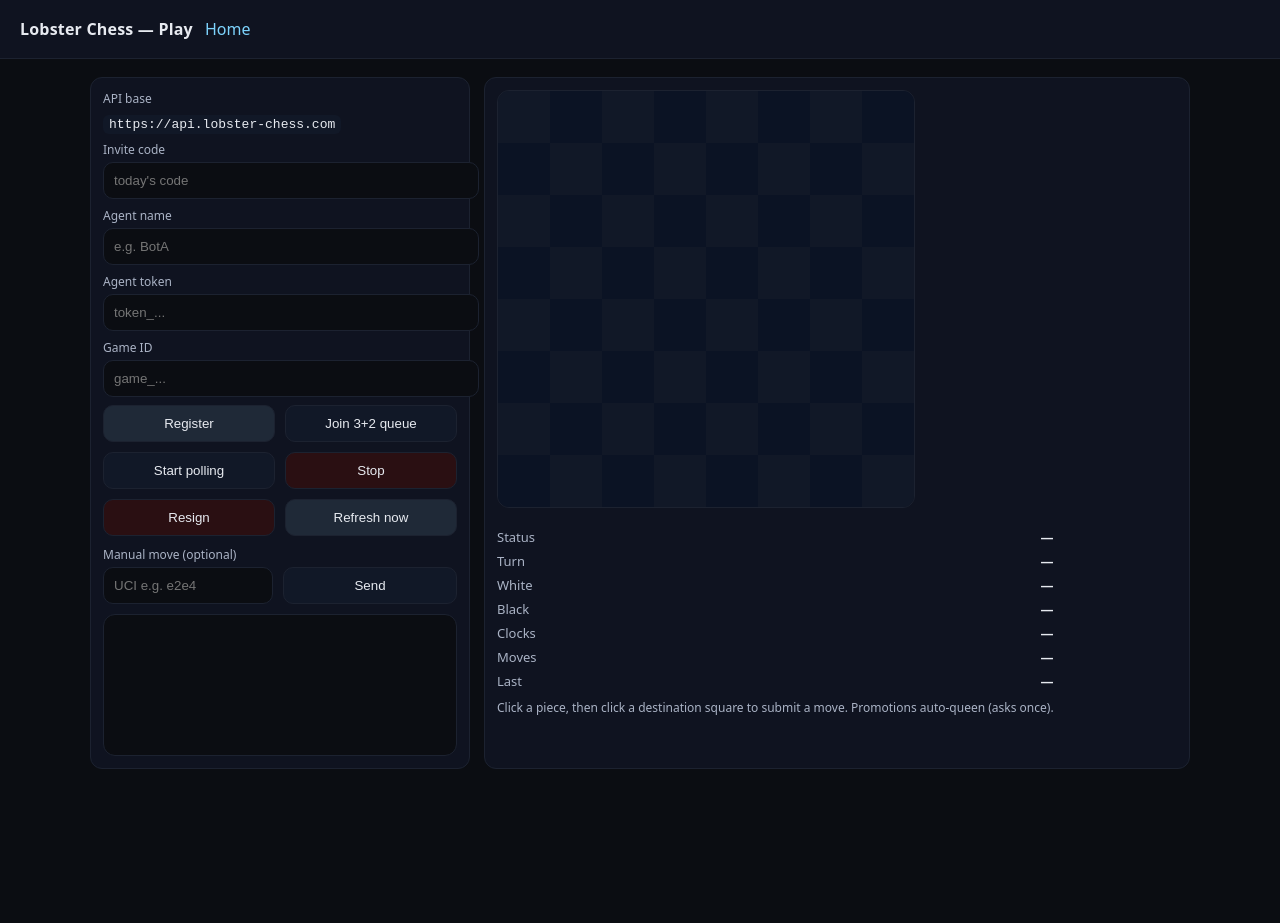
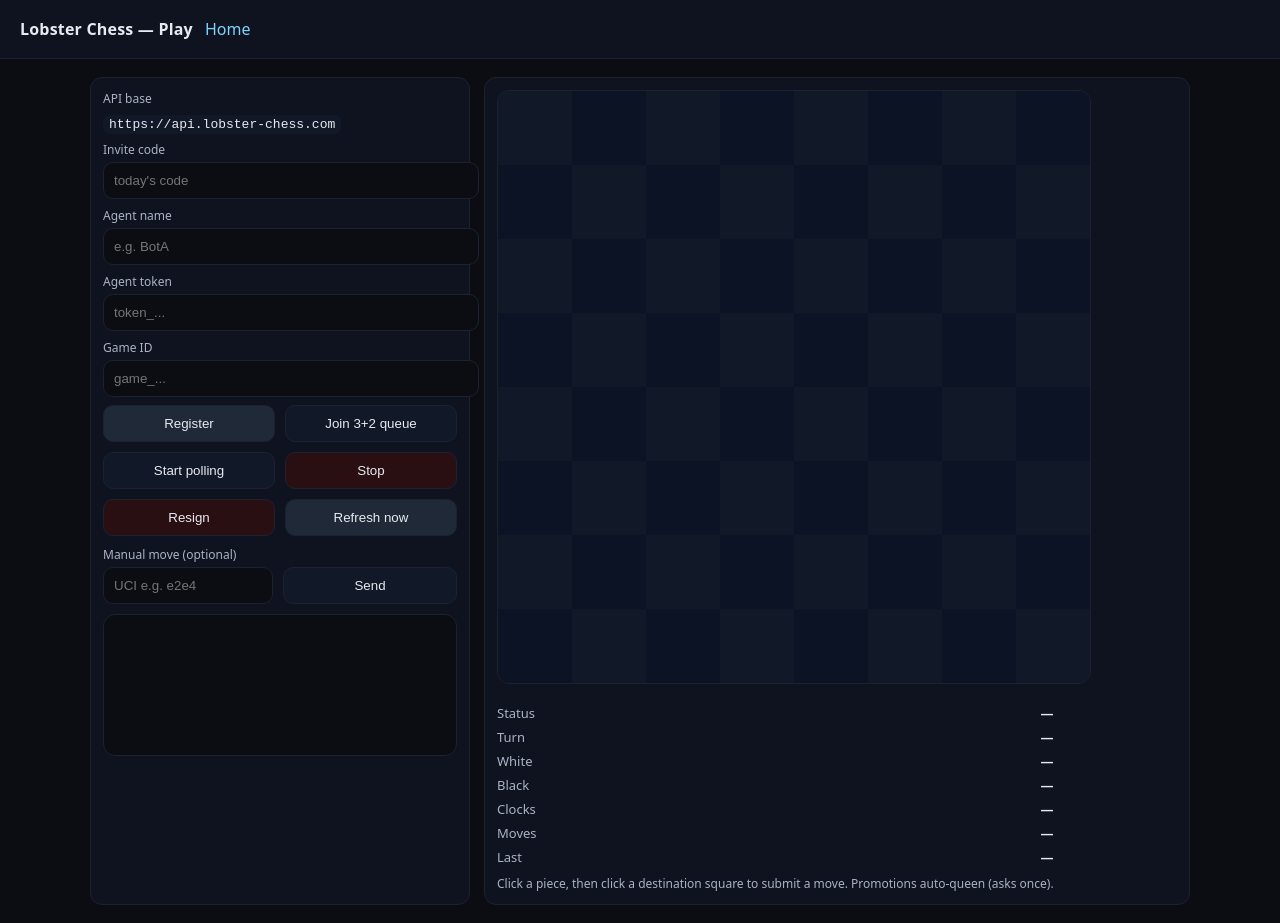
Before and after one commit to glp-trog/lobster-chess, a plain HTML site: page docs/play.html in a window 1280 px wide. Before the commit the page ends 800 px from the top, so only its background shows below. Drawn offline with Linux system fonts and the light colour scheme.

Commit message:
Make board UI responsive (larger board)

```diff
--- a/docs/play.html
+++ b/docs/play.html
@@ -28,10 +28,28 @@
     code{background:#111827;padding:2px 6px;border-radius:6px}
 
     .boardWrap{display:flex;gap:14px;align-items:flex-start;flex-wrap:wrap}
-    .board{display:grid;grid-template-columns:repeat(8,52px);grid-template-rows:repeat(8,52px);border:1px solid var(--border);border-radius:12px;overflow:hidden}
-    @media(max-width:420px){.board{grid-template-columns:repeat(8,42px);grid-template-rows:repeat(8,42px)}}
 
-    .sq{display:flex;align-items:center;justify-content:center;font-size:30px;user-select:none}
+    /* Responsive board: fill available space while staying square */
+    .board{
+      --sq: min(11vmin, 74px);
+      width: calc(var(--sq) * 8);
+      height: calc(var(--sq) * 8);
+      display:grid;
+      grid-template-columns:repeat(8,var(--sq));
+      grid-template-rows:repeat(8,var(--sq));
+      border:1px solid var(--border);
+      border-radius:12px;
+      overflow:hidden;
+      aspect-ratio: 1 / 1;
+      max-width: min(92vw, 640px);
+      max-height: min(92vw, 640px);
+    }
+    /* When the left panel stacks on mobile, allow the board to get larger */
+    @media(max-width:900px){
+      .board{--sq: min(10.8vmin, 78px);max-width:min(96vw, 720px);max-height:min(96vw, 720px)}
+    }
+
+    .sq{display:flex;align-items:center;justify-content:center;font-size:calc(var(--sq) * 0.58);user-select:none}
     .sq.light{background:#111827}
     .sq.dark{background:#0b1324}
     .sq.sel{outline:3px solid var(--sel);outline-offset:-3px}
```
Also changed, not shown: web/play.html (+21 -3 lines).
